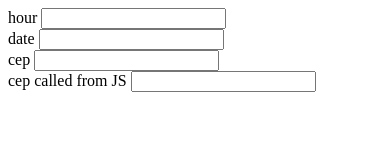
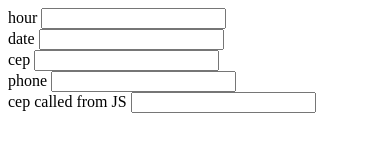
Before and after one commit to marcelonaegeler/numeric-masker, a plain HTML site: page index.html in a window 390 px wide. Drawn offline with Linux system fonts and the light colour scheme.

Commit message:
Added phone mask (without parenthesis)

```diff
--- a/index.html
+++ b/index.html
@@ -22,6 +22,11 @@
 	</div>
 
 	<div>
+		<label for="phone">phone</label>
+		<input type="text" name="phone" class="vmasker" data-masker-pattern="99 9999-9999">
+	</div>
+
+	<div>
 		<label for="cep">cep called from JS</label>
 		<input type="text" name="cep" id="cep">
 	</div>
--- a/masker.js
+++ b/masker.js
@@ -16,7 +16,7 @@
 
 		var maxLength = original_pattern.length;
 
-		var tokens = [ ':', '/', '-', '(', ')', ' ' ];
+		var tokens = [ ':', '/', '-', '(', ')', '\ ' ];
 		var addToken = null;
 
 		var verify = function () {
```
